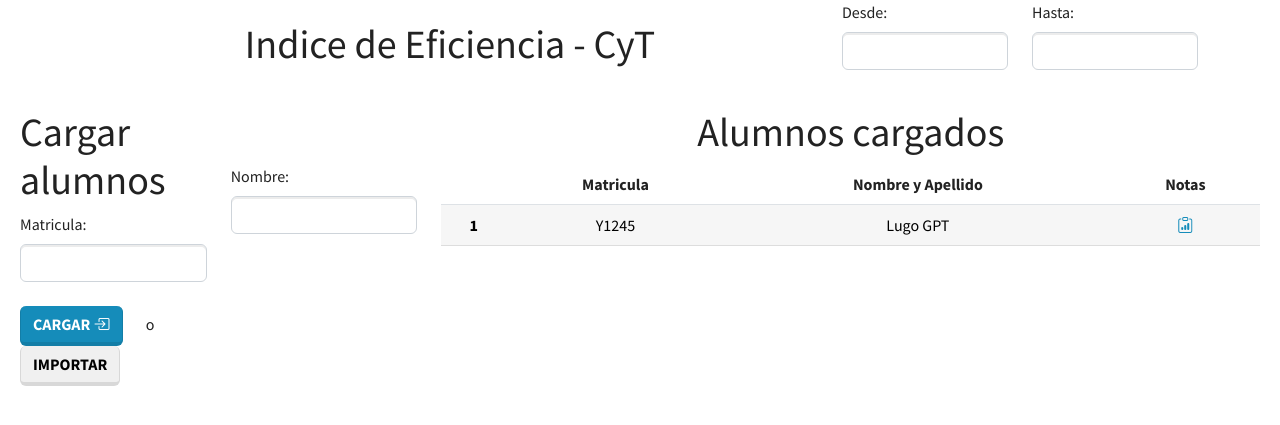
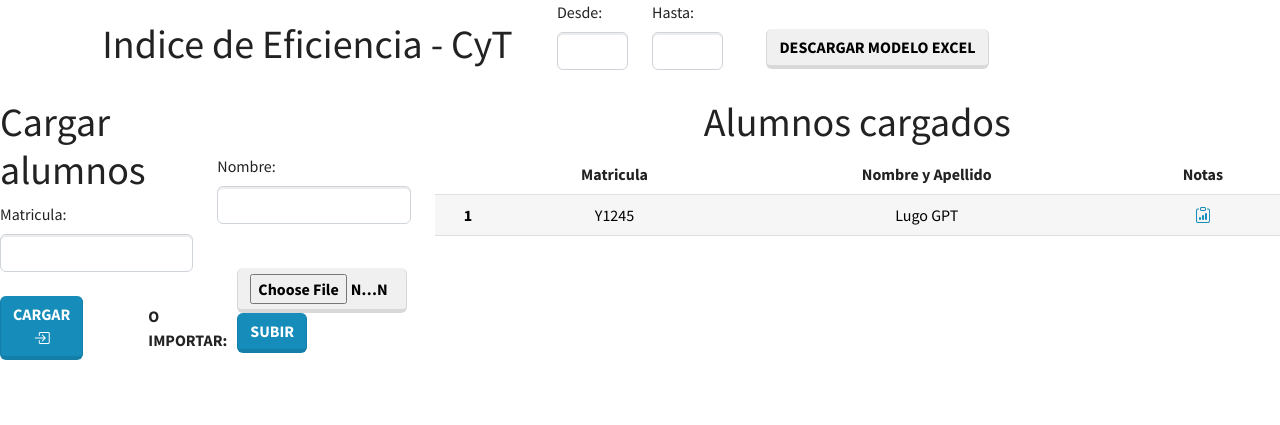
Before and after one commit to Luguitoo/Ing.Software-IE, a Flask app: page / in a window 1280 px wide. Shown: the part 128-553 px from the top of the page. Run offline with Flask 3, Linux system fonts and the light colour scheme; some libraries are stand-ins or nearby versions.

Commit message:
Archivos
-Ya se puede descargar el template de excel
-Ya reconoce si se sube un archivo

```diff
--- a/application.py
+++ b/application.py
@@ -1,6 +1,5 @@
-from flask import Flask, url_for, redirect, render_template
+from flask import Flask, url_for, redirect, render_template, send_file, request
 from config import DevConfig
-##pip install flask... xd
 
 application = app = Flask(__name__)
 
@@ -10,5 +9,27 @@ app.config.from_object(DevConfig)
 def index():
     return render_template('index.html')
 
+##Ruta de descarga del modelo del excel
+@app.route('/download_template', methods = ['GET', 'POST'])
+def download_template():
+    if request.method == "POST":
+        return send_file('./static/resources/IE-CyT.xlsx', as_attachment=True)
+
+@app.route('/read_excel', methods=['POST'])
+def read_excel():
+    if "archivo" not in request.files:
+        print("No se envió ningún archivo")
+        return "No se envió ningún archivo"
+
+    archivo = request.files['archivo']
+    if archivo.filename == "":
+        print("No se seleccionó ningún archivo")
+        return "No se seleccionó ningún archivo"
+
+    ##archivo.save('')
+    print("Archivo recibido y guardado correctamente")
+
+    return "Archivo recibido y guardado correctamente"
+
 if __name__=='__main__':
     app.run(debug = True, port= 8000)
--- a/static/css/index.css
+++ b/static/css/index.css
@@ -13,3 +13,19 @@
 .main-container .row .col-md-8{
     text-align: center;
 }
+.main-container .row .col-md-3{
+    text-align: center;
+    padding: 9px;
+}
+
+.small-file-input {
+    width: 170px;
+    height: 45px;
+
+
+  }
+.bold_text{
+    font-weight: bold;
+    padding-left: 60px;
+    margin: 5px;
+}
--- a/templates/index.html
+++ b/templates/index.html
@@ -29,41 +29,55 @@
         <div class="container">
 
             <div class="row">
-                <div class="col-md-8">
+                <div class="col-md-5">
                     <h1 class="title">Indice de Eficiencia - CyT</h1>
                 </div>
-                <div class="col-md-2">
+                <div class="col-md-1">
                     <label for="desde" class="form-label">Desde:</label>
                     <input type="text" class="form-control" id="desde">
                 </div>
-                <div class="col-md-2">
+                <div class="col-md-1">
                     <label for="hasta" class="form-label">Hasta:</label>
                     <input type="text" class="form-control" id="hasta">
               </div>
+              <div class="col-md-3">
+                <form method="POST" action="/download_template">
+                  <input type="submit" name="submit" value="Descargar modelo excel" class="btn btn-secondary">
+                </form>
+              </div>
+              <div class="col-md-2">
+              </div>
             </div>
         </div>
-        <form>
         <div class="row">
          <div class="col-md-2">
             <h1>Cargar alumnos</h1>
             <label for="codigo" class="form-label">Matricula:</label>
             <input type="text" class="form-control" id="codigo">
             <br>
-                <button type="submit" class="btn btn-primary">Cargar <i class="bi bi-box-arrow-in-right"></i></button>
-                <span class="form-label">o</span>
-                <button type="button" class="btn btn-secondary">Importar</button>
+            <div class="d-flex align-items-center">
+              <button type="submit" class="btn btn-primary">Cargar <i class="bi bi-box-arrow-in-right"></i></button>
+              <p class="bold_text"> O IMPORTAR: </p>
+            </div>
          </div>
          <div class="col-md-2">
             <h1 class="invisible">Alumnos</h1>
             <label for="nombre" class="form-label">Nombre:</label>
             <input type="text" class="form-control" id="nombre">
+            <br>
+            <form method="POST" action="/read_excel"  enctype="multipart/form-data">
+              <input type="file" name="archivo" id="fileInput" class="btn btn-secondary small-file-input">
+              <button id="uploadButton" class="btn btn-primary">Subir</button>
+            </form>
+            <br>
          </div>
+         <!--Table-->
          <div class="col-md-8">
             <h1>Alumnos cargados</h1>
             <table class="table table-hover">
                 <thead>
                     <tr>
-                        <th scope="col"> </th>
+                        <th scope="col"></th>
                         <th scope="col">Matricula</th>
                         <th scope="col">Nombre y Apellido</th>
                         <th scope="col">Notas</th>
@@ -79,15 +93,12 @@
                 </tbody>
         </table>
                 </div>
-
-        <div class="col-md-2">
-        </div>
-        </div>
-        </form>
+        <!--End Table-->
       </div>
-
     <!--End main content-->
 </body>
     <!--Boostrap JS-->
     <script src="https://cdn.jsdelivr.net/npm/bootstrap@5.3.0-alpha3/dist/js/bootstrap.bundle.min.js"></script>
+    <!--JS-->
+    <script src=""></script>
 </html>
```
Also changed, not shown: static/js/index.js (added, +22 -0 lines), 1 other file.
